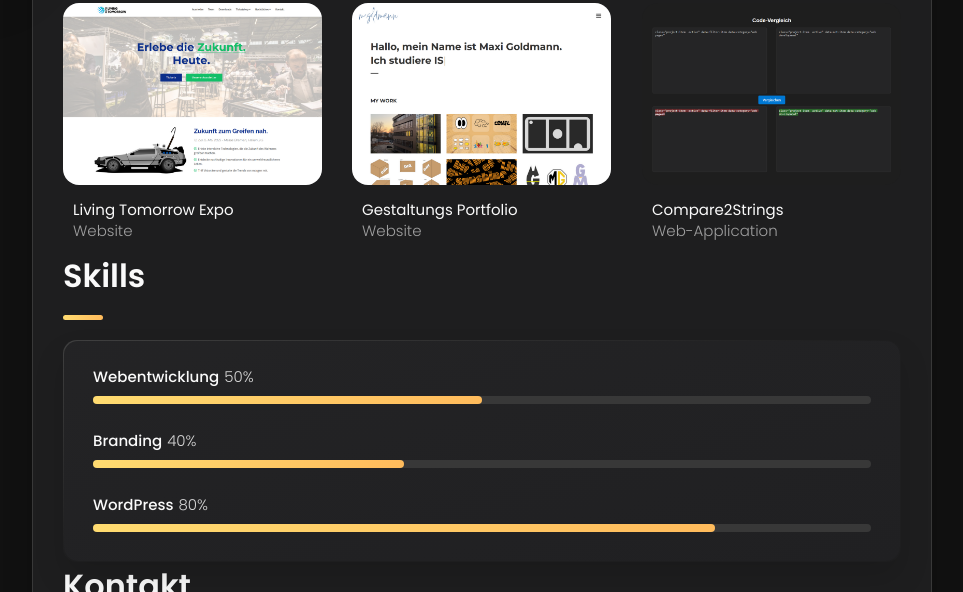
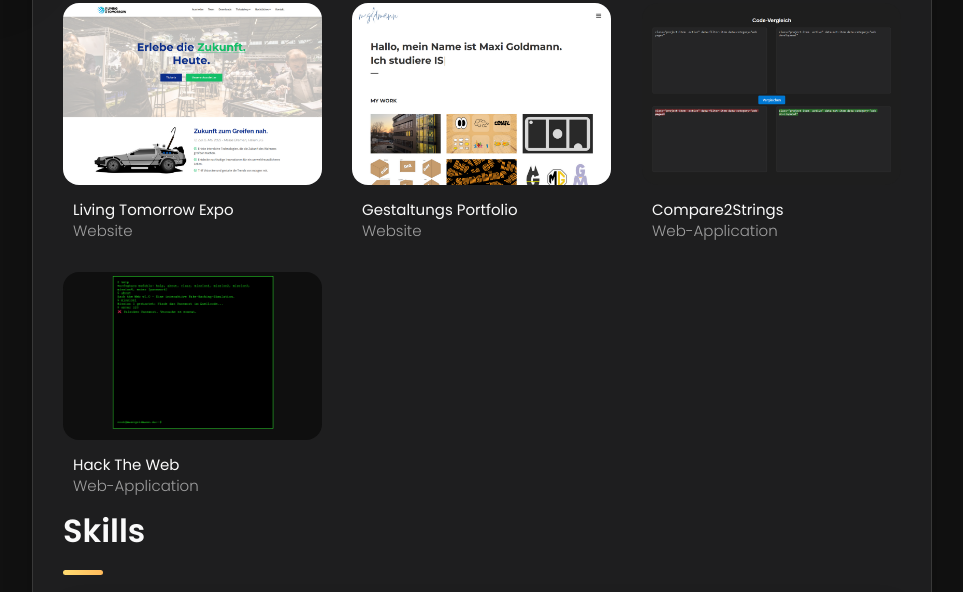
Before and after one commit to maxigoldy/portfolio, a plain HTML site: page index.html in a window 1280 px wide. Shown: the part 905-1497 px from the top of the page, without its empty margins (308-1271 px from the left). Drawn offline with nearby package versions, Linux system fonts and the light colour scheme.

Commit message:
added HackTheWeb

```diff
--- a/index.html
+++ b/index.html
@@ -425,6 +425,24 @@
               </a>
             </li>
 
+            <li class="project-item  active" data-filter-item data-category="web design">
+              <a href="https://maxigoldy.github.io/hack-the-web/">
+
+                <figure class="project-img">
+                  <div class="project-item-icon-box">
+                    <ion-icon name="eye-outline"></ion-icon>
+                  </div>
+
+                  <img src="./assets/images/project-4.png" alt="fundo" loading="lazy">
+                </figure>
+
+                <h3 class="project-title">Hack the Web</h3>
+
+                <p class="project-category">Web-Application</p>
+
+              </a>
+            </li>
+
           <!-- ITEMS ENDE -->
 
           </ul>
```
